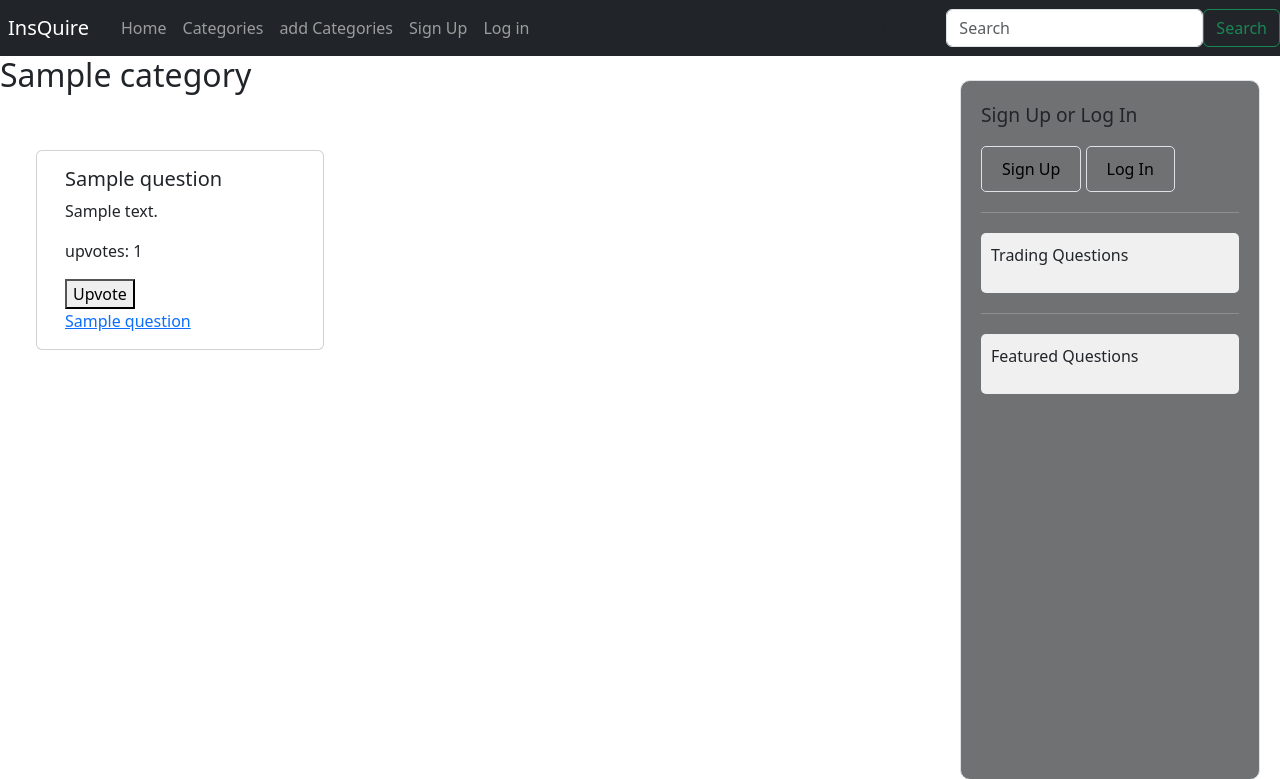
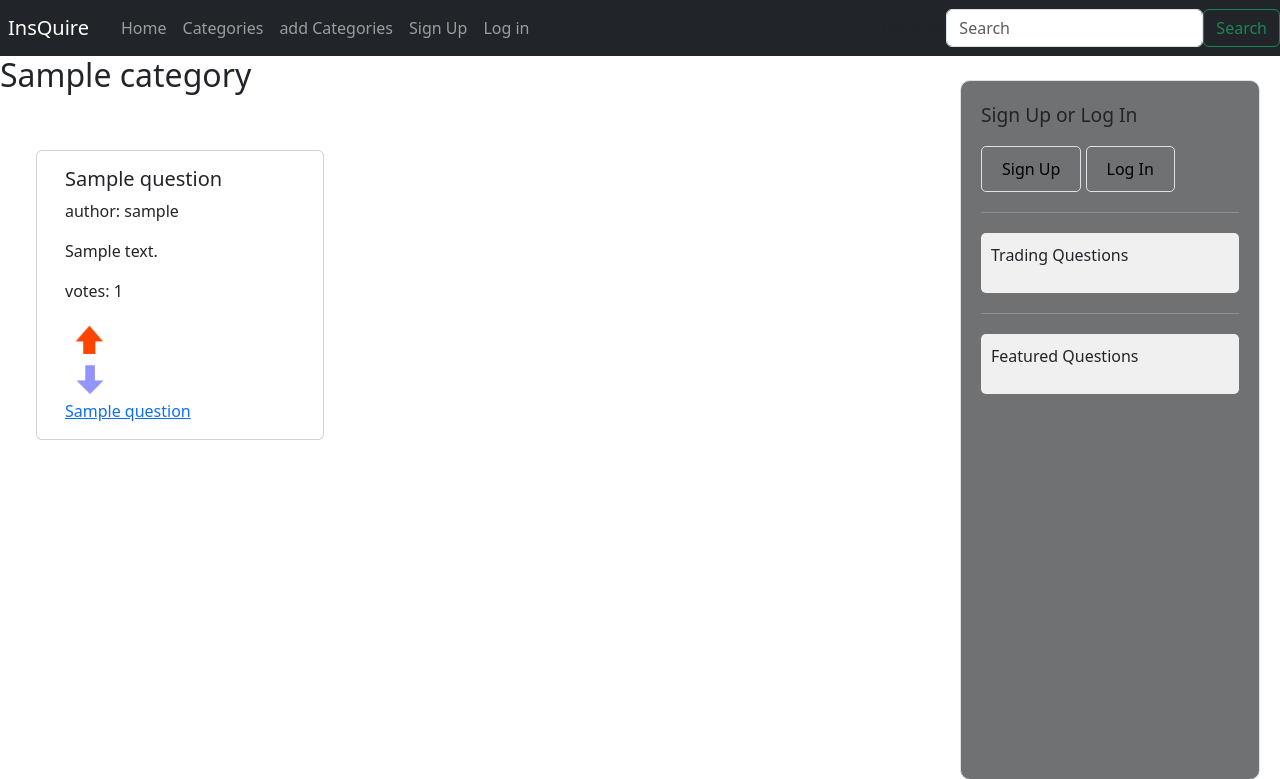
Before and after one commit to ibby-hassan/WAD2-Group-Project, a Django app: a page that uses templates/insQuire/base.html in a window 1280 px wide. Shown: the top 779 px of the page. Run offline with Django 3.2, Linux system fonts and the light colour scheme; tables that the repository leaves empty hold one stand-in row (values such as "Sample post").

Commit message:
up & downvote working, haven't  used ajax bcs idk how it works lmao

```diff
--- /dev/null
+++ b/insQuire/static/javascript/upvote.js
@@ -0,0 +1,6 @@
+// document.getElementById('upvote-button').addEventListener('click', upvote())
+
+// function upvote(){
+//     var obj = new XMLHttpRequest();
+
+// }
--- a/insQuire/urls.py
+++ b/insQuire/urls.py
@@ -19,6 +19,8 @@ urlpatterns = [
     path('logout/', views.user_logout, name='logout'),
     path('askquestion/', views.askQuestion, name='askQuestion'),
     path('add_category/', views.add_category, name='add_category'),
-    path('categories/question/upvote/<int:questionID>/', views.upvote, name='upvote')
+    path('categories/question/upvote/<int:questionID>/', views.upvote, name='upvote'),
+    path('categories/question/downvote/<int:questionID>/', views.downvote, name='downvote')
+
 ]
 urlpatterns += static(settings.MEDIA_URL, document_root=settings.MEDIA_ROOT)
--- a/insQuire/views.py
+++ b/insQuire/views.py
@@ -152,3 +152,9 @@ def upvote(request, questionID):
     question.votes+=1
     question.save()
     return redirect("insQuire:category", slugifiedName = question.category.slugifiedName)
+
+def downvote(request, questionID):
+    question = Question.objects.get(id=questionID)
+    question.votes-=1
+    question.save()
+    return redirect("insQuire:category", slugifiedName = question.category.slugifiedName)
--- a/templates/insQuire/base.html
+++ b/templates/insQuire/base.html
@@ -137,7 +137,7 @@
         {% endblock %}
     </footer> -->
     <script src="https://cdn.jsdelivr.net/npm/bootstrap@5.3.3/dist/js/bootstrap.bundle.min.js" integrity="sha384-YvpcrYf0tY3lHB60NNkmXc5s9fDVZLESaAA55NDzOxhy9GkcIdslK1eN7N6jIeHz" crossorigin="anonymous"></script>
-    <script src="https://cdn.jsdelivr.net/npm/@popperjs/core@2.11.8/dist/umd/popper.min.js" integrity="sha384-I7E8VVD/ismYTF4hNIPjVp/Zjvgyol6VFvRkX/vR+Vc4jQkC+hVqc2pM8ODewa9r>
+    <script src="https://cdn.jsdelivr.net/npm/@popperjs/core@2.11.8/dist/umd/popper.min.js" integrity="sha384-I7E8VVD/ismYTF4hNIPjVp/Zjvgyol6VFvRkX/vR+Vc4jQkC+hVqc2pM8ODewa9r"></script>
     <script src="https://cdn.jsdelivr.net/npm/bootstrap@5.3.3/dist/js/bootstrap.min.js" integrity="sha384-0pUGZvbkm6XF6gxjEnlmuGrJXVbNuzT9qBBavbLwCsOGabYfZo0T0to5eqruptLy" crossorigin="anonymous"></script>
 </body>
 
--- a/templates/insQuire/category.html
+++ b/templates/insQuire/category.html
@@ -1,4 +1,6 @@
 {% extends 'insQuire/base.html' %}
+
+<head>
     {% block title_block %}
         {% if category %}
             {{ category.name }} - InsQuire
@@ -6,6 +8,10 @@
             Category Not Found - InsQuire
         {% endif %}
     {% endblock %}
+    {% load static %}
+    <script src="{% static '/javscript/upvote.js' %}"></script>
+</head>
+
 
 {% block main_block %}
     <h2>{{ category.name }}</h2>
@@ -19,12 +25,24 @@
             <div class="card" style="width: 18rem; margin-left: 3em ; margin-top: 3em; margin-bottom: 3em">
                 <div class="card-body">
                   <h5 class="card-title">{{ question.title }}</h5>
+                  <p class="card-text">author: {{ question.author|truncatewords:10 }}</p>
                   <p class="card-text">{{ question.content|truncatewords:10 }}</p>
                   <div>
-                    <p class="card-text">upvotes: {{ question.votes }}</p>
+                    <p class="card-text">votes: {{ question.votes }}</p>
                         <form method="POST" action="{% url 'insQuire:upvote' questionID=question.id %}">
                             {% csrf_token %}
-                        <button type="submit">Upvote</button>
+                            <button type="submit" id="upvote-button"
+                            class="btn btn-link btn-sm">
+                                <img src="{% static "pictures/upvote.png"%}" alt="Upvote" style="width = 30px; height:30px">
+                        </button>
+                        </form>
+
+                        <form method="POST" action="{% url 'insQuire:downvote' questionID=question.id %}">
+                            {% csrf_token %}
+                            <button type="submit" id="downvote-button"
+                            class="btn btn-link btn-sm">
+                                <img src="{% static "pictures/downvote.png"%}" alt="Downvote" style="width = 30px; height:30px">
+                            </button>
                         </form>
                   </div>
                   <a href="{% url 'insQuire:question' question.id %}" class="card-link">{{ question.title }}</a>
```
Also changed, not shown: templates/insQuire/question.html (+7 -2 lines), insQuire/static/pictures/downvote.png (added), insQuire/static/pictures/upvote.png (added). Lines whose indentation alone changed are shown as unchanged.
